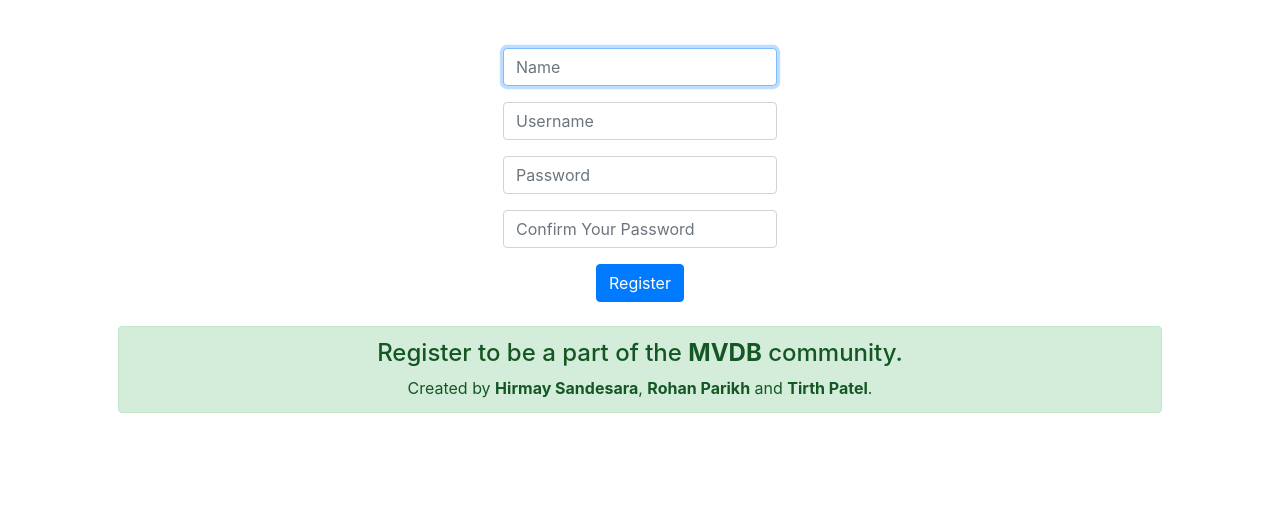
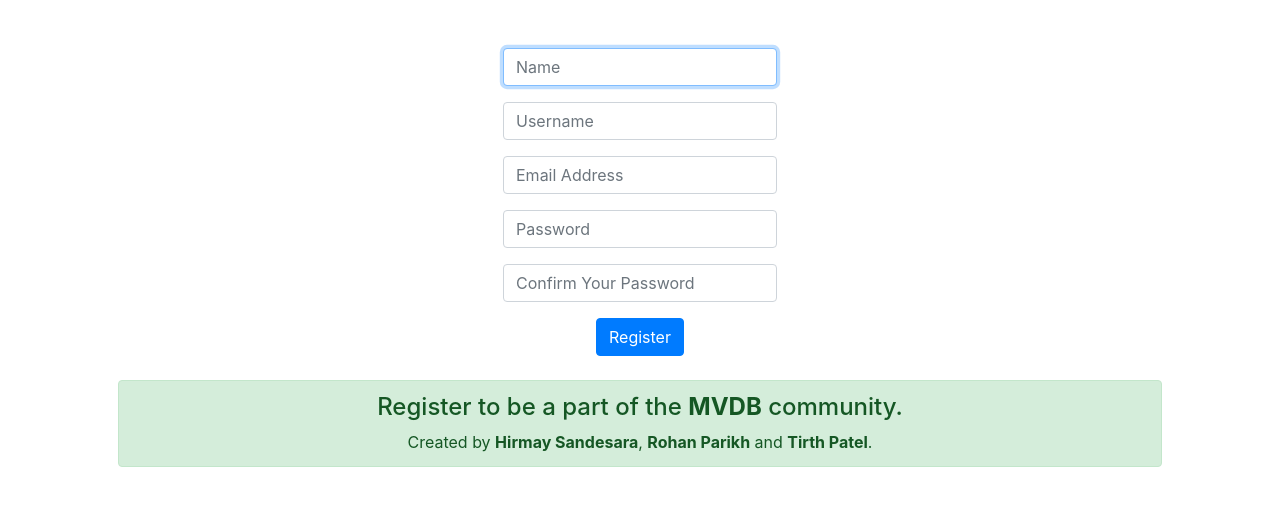
Before and after one commit to Hirmay/Internet-Movies-Data-Base, a Flask app: page /register in a window 1280 px wide. Shown: the part 76-582 px from the top of the page. Run offline with Flask 2, Linux system fonts and the light colour scheme; some libraries are stand-ins or nearby versions.

Commit message:
Update register.html

```diff
--- a/templates/register.html
+++ b/templates/register.html
@@ -12,6 +12,9 @@
         </div>
         <div class="form-group">
             <input autocomplete="off" autofocus class="form-control" name="username" type="text" pattern=".{1,}"  required title="Can not have the field empty" placeholder="Username">
+        </div>
+	<div class="form-group">
+            <input autocomplete="off" autofocus class="form-control" name="email_id" type="email" pattern=".{1,}"  required title="Can not have the field empty" placeholder="Email Address">
         </div>
         <div class="form-group">
             <input class="form-control" name="password" placeholder="Password" minlength="8" pattern=".{1,}"  required title="Can not have the field empty" type="password">
```
